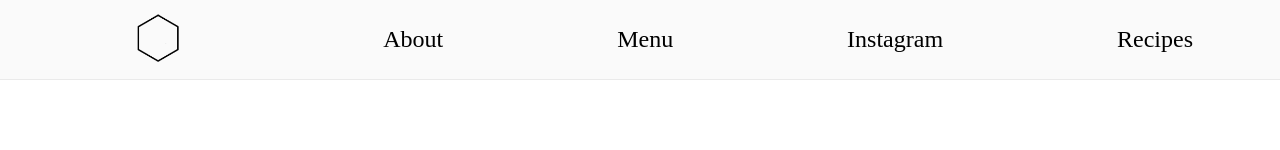
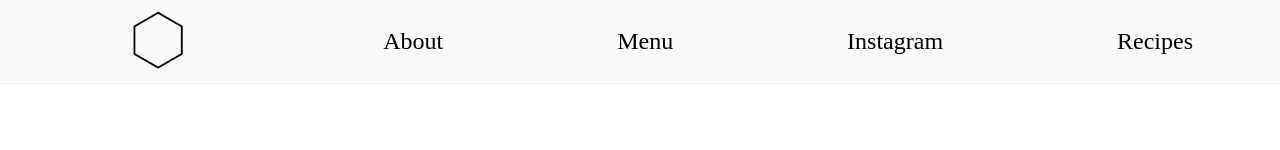
Before and after one commit to NikZprojects/joes-pub-website, a Next.js app in the folder next-app/: page / in a window 1280 px wide. Shown: the top 150 px of the page. Built offline with nearby package versions, Linux system fonts and the light colour scheme; a web font is replaced by a local one.

Commit message:
Optimize Navbar logo sizes

```diff
--- a/next-app/styles/Navbar.module.css
+++ b/next-app/styles/Navbar.module.css
@@ -26,11 +26,16 @@
 .navbar .logoContainer {
   display: flex;
   justify-content: center;
+  /* width: 8vw; */
+  width: 20px;
   width: 8vw;
+  /* max-width: 20px; */
   padding-bottom: 3px;
 }
 .navbar .logo {
-  /* width: 100px; */
+  width: 5vw;
+  min-width: 30px;
+  max-width: 60px;
   cursor: pointer;
 }
 .navbar .logo:hover {
```
